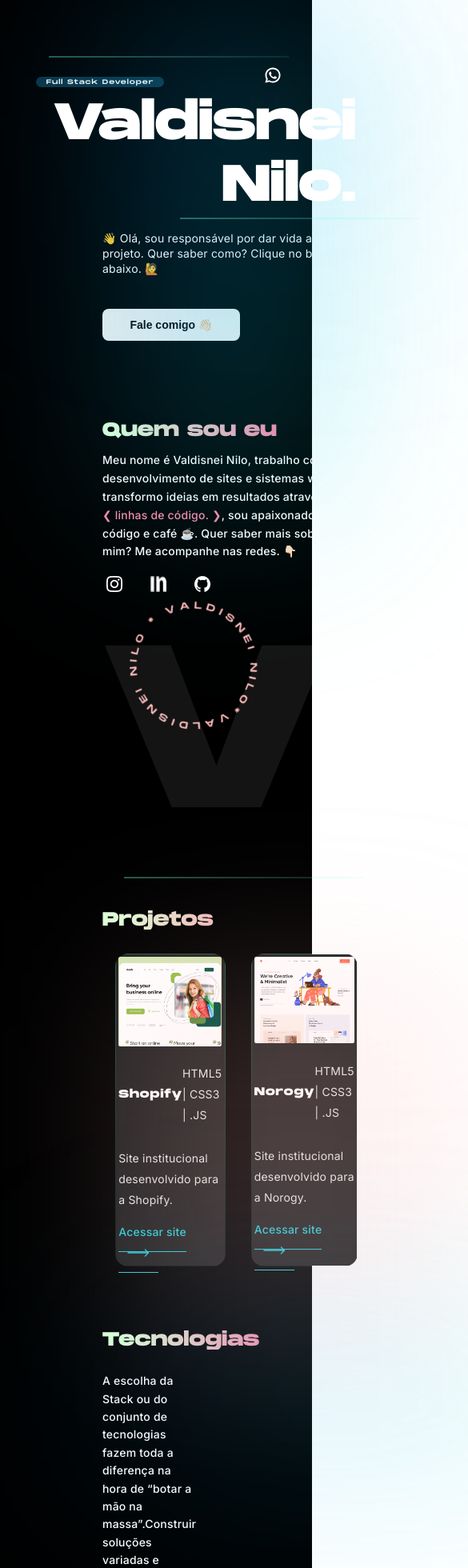
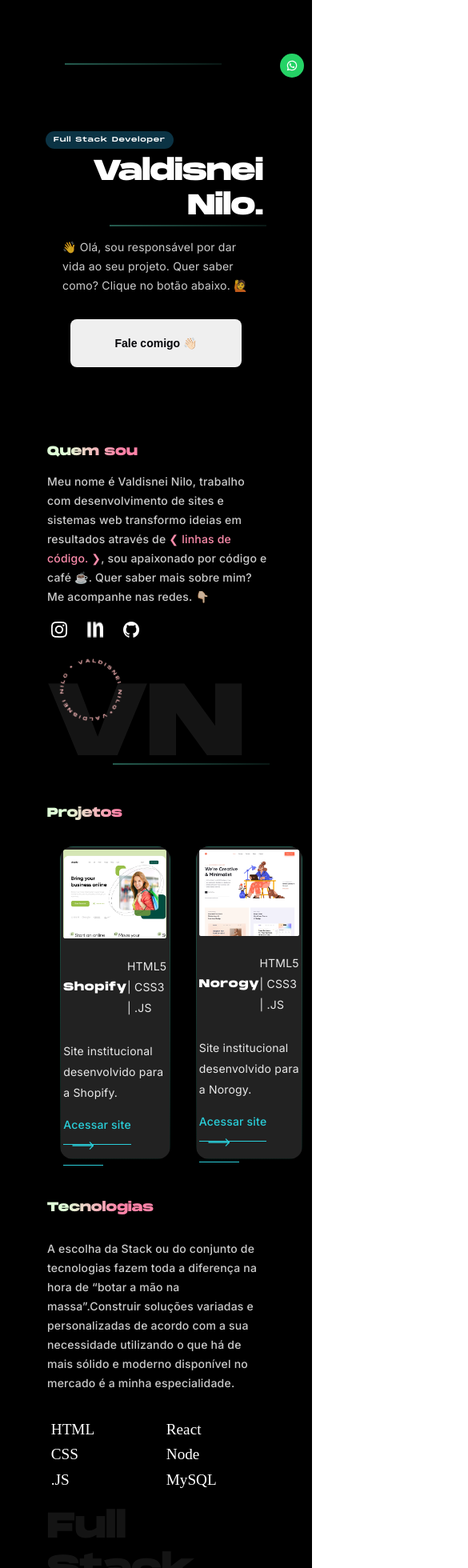
Before and after one commit to valdisneinilo/valdisnei, a Next.js app: page / in a window 390 px wide. Shown: the top 1960 px of the page at 80% size, 585 px wide, since content can reach past the window. Built offline with nearby package versions, Linux system fonts and the light colour scheme.

Commit message:
responsivo smartphone

```diff
--- a/pages/index.js
+++ b/pages/index.js
@@ -67,7 +67,11 @@ export default function Home() {
 
   /* faq inicio*/
   function handleRes(evt){
-    // console.log(evt.target)
+    const remove = document.querySelectorAll(".ativo");
+    let agora = evt.target.innerHTML
+    remove.forEach(item=>{
+      item.classList.remove("ativo")
+    })
     evt.target.nextElementSibling.classList.toggle("ativo");
   }
   /* faq fim*/
@@ -117,10 +121,10 @@ export default function Home() {
         <div className={styles.whatsapp}>
           <a href='https://api.whatsapp.com/send?phone=5563991030921&text=Ol%C3%A1%2C%20preciso%20de%20um%20desenvolvedor%20para%20meu%20projeto%2C%20voc%C3%AA%20est%C3%A1%20dispon%C3%ADvel%3F' target="_blank" rel="noreferrer">
             <Image
-              src="/Vector.svg"
+              src="/Frame.svg"
               alt="Picture of the author"
-              width={20}
-              height={20}
+              width={30}
+              height={30}
             />
           </a>
         </div>
@@ -141,8 +145,6 @@ export default function Home() {
             <div>
               <div className={styles.ellipse1 + ' animaBlur'}></div>
               <div className={styles.ellipse2  + ' animaBlur'}></div>
-
-
               <h2>Full Stack Developer</h2>
               <h1 className="animaNome">Valdisnei Nilo.</h1>
               <div className={styles.linha1 + ' animaLeft'}></div>
@@ -157,7 +159,7 @@ export default function Home() {
 
           <div className={styles.quemSou} id="chamadaContato">
             <div className={styles.quemSouTexto}>
-              <h2 className={styles.subtitulo}>Quem sou eu</h2>
+              <h2 className={styles.subtitulo}>Quem sou</h2>
               <p>
                 Meu nome é Valdisnei Nilo, trabalho com desenvolvimento de sites e sistemas web transformo ideias em resultados através de <span id="mono"> &#10094; linhas de código. &#10095;</span>, sou apaixonado por código e café ☕.
                 Quer saber mais sobre mim? Me acompanhe nas redes. 👇🏻
@@ -300,7 +302,7 @@ export default function Home() {
                 <div className={styles.contPerunta} >
                   <div>
                     <dt onClick={handleRes} >Por que me contratar?</dt>
-                    <dd className="ativo " id="resposta"> <span className={styles.risco}> Por que preciso de dinheiro</span> kkk🤣. Desenvolvo sites e sistemas 100% profissionais e personnalizados, construo todo seu projeto do absoluto zero e de acordo com sua necessidade.</dd>
+                    <dd  data-menu='resposta' className="ativo"> <span className={styles.risco}> Por que preciso de dinheiro</span> kkk🤣. Desenvolvo sites e sistemas 100% profissionais e personnalizados, construo todo seu projeto do absoluto zero e de acordo com sua necessidade.</dd>
                   </div>
                   <span className={styles.sinal}>+</span>
                 </div>
@@ -308,8 +310,8 @@ export default function Home() {
 
                 <div className={styles.contPerunta}>
                   <div>
-                    <dt onClick={handleRes}>Posso parcelar o pagamento?</dt>
-                    <dd className="ativo">Sim! Você pode parcelar no cartão de crédito.</dd>
+                    <dt onClick={handleRes} >Posso parcelar o pagamento?</dt>
+                    <dd  data-menu='resposta'>Sim! Você pode parcelar no cartão de crédito.</dd>
                   </div>
                   <span className={styles.sinal}>+</span>
                 </div>
@@ -317,8 +319,8 @@ export default function Home() {
 
                 <div className={styles.contPerunta}>
                   <div>
-                    <dt onClick={handleRes}>Você cria E-commerce? (Loja Virtual)</dt>
-                    <dd className="ativo"> Sim! desenvolvo lojas virtuais de qualidade e 100% personalizadas.</dd>
+                    <dt onClick={handleRes} >Você cria E-commerce? (Loja Virtual)</dt>
+                    <dd data-menu='resposta'> Sim! desenvolvo lojas virtuais de qualidade e 100% personalizadas.</dd>
                   </div>
                   <span className={styles.sinal}>+</span>
                 </div>
@@ -326,8 +328,8 @@ export default function Home() {
 
                 <div className={styles.contPerunta}>
                   <div>
-                    <dt onClick={handleRes}>Preciso de uma API para meu projeto, você desenvolve?</dt>
-                    <dd className="ativo"> Sim! desenvolvo Rest API em Node.js.</dd>
+                    <dt onClick={handleRes} >Preciso de uma API para meu projeto, você desenvolve?</dt>
+                    <dd  data-menu='resposta'> Sim! desenvolvo Rest API em Node.js.</dd>
                   </div>
                   <span className={styles.sinal}>+</span>
                 </div>
@@ -337,8 +339,8 @@ export default function Home() {
 
                 <div className={styles.contPerunta}>
                   <div>
-                    <dt onClick={handleRes}>Você cria landing page?</dt>
-                    <dd className="ativo"> Sim! desenvolvo landing pages voltadas diretamente para altas conversões.</dd>
+                    <dt onClick={handleRes} >Você cria landing page?</dt>
+                    <dd  data-menu='resposta'> Sim! desenvolvo landing pages voltadas diretamente para altas conversões.</dd>
                   </div>
                   <span className={styles.sinal}>+</span>
                 </div>
@@ -346,8 +348,8 @@ export default function Home() {
 
                 <div className={styles.contPerunta}>
                   <div>
-                    <dt onClick={handleRes}>Preciso de um site para minha empresa, você cria sites institucionais?</dt>
-                    <dd className="ativo"> Sim! desenvolvo seu site, com a idente visual de sua empresa.</dd>
+                    <dt onClick={handleRes} >Preciso de um site para minha empresa, você cria sites institucionais?</dt>
+                    <dd  data-menu='resposta'> Sim! desenvolvo seu site, com a idente visual de sua empresa.</dd>
                   </div>
                   <span className={styles.sinal}>+</span>
                 </div>
@@ -355,8 +357,8 @@ export default function Home() {
 
                 <div className={styles.contPerunta}>
                   <div>
-                    <dt onClick={handleRes}>Na contratação do serviço está incluso domínio e hospedagem?</dt>
-                    <dd className="ativo">Não, é necessário que o cliente já possua domínio e hospedagem. Caso cliente não possua, irei auxiliá-lo.</dd>
+                    <dt onClick={handleRes} >Na contratação do serviço está incluso domínio e hospedagem?</dt>
+                    <dd data-menu='resposta'>Não, é necessário que o cliente já possua domínio e hospedagem. Caso cliente não possua, irei auxiliá-lo.</dd>
                   </div>
                   <span className={styles.sinal}>+</span>
                 </div>
@@ -374,7 +376,7 @@ export default function Home() {
 
         <div className={styles.textForm}>
           <h2 className={styles.subtitulo}>Vamos iniciar um projeto?</h2>
-          <p>Vamos dar vida  ás suas ideias, para isso é só peencher o formulário para conversarmos sobre o que podemos construir e elevar juntos.</p>
+          <p>Vamos dar vida  ás suas ideias, para basta só peencher o formulário para conversarmos sobre o que podemos construir e elevar juntos.</p>
         </div>
         <div className={styles.containerformulario}>
           <div className={styles.duvida}>
@@ -456,7 +458,7 @@ export default function Home() {
       </section>
 
       <footer className={styles.footer}>
-        <p>Developed by <span>Valdisnei Nilo</span></p>
+        <p className={styles.developer}>Developed by <span>Valdisnei Nilo</span></p>
         <p> Copyright © 2021 Todos os direitos reservados Valdisnei Nilo</p>
         <p>Design by <span>DECO</span> </p>
       </footer>
--- a/styles/Home.module.css
+++ b/styles/Home.module.css
@@ -11,7 +11,7 @@
 
 .whatsapp{
 	position: fixed;
-	top: 10%;
+	top: 4.1875rem;
 	right: 10%;
 	z-index: 100;
 
@@ -466,6 +466,9 @@
 	line-height: 26px;
 	letter-spacing: 0.2px;
 	color: rgba(255, 255, 255, 0.8);
+  display: none;
+  opacity: 0;
+	transition: 1s;
 }
 
 .linhaFaq {
@@ -904,15 +907,29 @@
 
 /* **************************************************************************************************************************************************************************************************************** */
 
-/* RESPONSIVO TABLET */
+/* RESPONSIVO SMARTPHONE */
 
 @media (max-width: 750px) {
 
+	.main {
+		padding: 1rem 3rem;
+		width: 100%;
+	}
+
+
+	.whatsapp{
+		position: fixed;
+		top: 4.1875rem;
+		right: .6375rem;
+		z-index: 100;
+	}
+
+
 	.menuButton{
-		color:#fff;
+		color:#7B83CA;
 		display: block;
 		position: fixed;
-		left: .9375rem;
+		left: .6375rem;
 		top: 4.1875rem;
 		border: none;
 		cursor: pointer;
@@ -921,6 +938,7 @@
 		background: none;
 		font-size: 1.5rem;
 		font-weight: normal;
+
 	}
 
 	.header ul{
@@ -944,5 +962,441 @@
 	}
 
 
+	.subtitulo{
+		font-size: 1.01rem;
+		background-clip: border-box;
+		-webkit-background-clip: text;
+		-webkit-text-fill-color: transparent;
+		margin-bottom: 0.875rem;
+		background: linear-gradient(92.33deg, #DFFFD7 10.39%, #FF82A7 40.67%);
+		background-clip: border-box;
+		-webkit-background-clip: text;
+		-webkit-text-fill-color: transparent;
+	}
 
+
+	.ellipse1{
+		display: none;
+		position: absolute;
+		width: 35.9375rem;
+		height: 38.75rem;
+		left: 10%;
+		top: 0;
+		background: linear-gradient(292.39deg, rgba(13, 251, 208, 0.2) -16.4%, rgba(13, 165, 251, 0.2) 73.45%);
+		filter: blur(7.375rem);
+
+	}
+
+	.ellipse2{
+		display: none;
+
+		position: absolute;
+		width: 25.9375rem;
+		height: 38.75rem;
+		left: 60%;
+		top: 50%;
+		background: linear-gradient(292.39deg, rgba(13, 251, 208, 0.2) -16.4%, rgba(13, 165, 251, 0.2) 73.45%);
+		filter: blur(9.375rem);
+	}
+
+	.ellipse3{
+		display: none;
+
+		position: absolute;
+		width: 25.9375rem;
+		height: 28.75rem;
+		left: 40%;
+		top: 20%;
+		background: rgba(255, 185, 186, 0.2);
+		filter: blur(6.25rem);
+	}
+
+	.ellipse{
+		display: none;
+
+		position: absolute;
+		width: 35.9375rem;
+		height: 28.75rem;
+		left: 38%;
+		top: 0;
+		background: linear-gradient(292.39deg, rgba(13, 251, 208, 0.2) -16.4%, rgba(13, 165, 251, 0.2) 73.45%);
+		filter: blur(8.375rem);
+	}
+
+
+	.home{
+		width: 17rem;
+	}
+
+
+
+	.tituloContainer{
+		display: flex;
+		justify-content: center;
+		align-items: center;
+		flex: 1;
+		position: relative;
+		width: 100%;
+	}
+
+
+	.tituloContainer h2{
+		margin-top: 9.25rem;
+		font-size: 0.525rem;
+		line-height: 0.875rem;
+		letter-spacing: 1px;
+		padding: 0.2rem;
+		max-width: 10rem;
+	}
+
+	.tituloContainer h1{
+		max-width: 17rem;
+		font-size: 2.25rem;
+		text-align: right;
+		margin: 0;
+	}
+
+	.linha1{
+		width: 12.25rem;
+		margin-left: 1.5rem;
+	}
+
+	.linha2{
+		width: 12.25rem;
+		margin-left: 5rem;
+	}
+
+	.chamadaContato{
+		font-family: 'Inter', sans-serif;
+		font-style: normal;
+		display: flex;
+		flex-direction: column;
+		align-items: center;
+	}
+
+	.chamadaContato p{
+		width: 14.625rem;
+		font-size: .875rem;
+		line-height: 1.5rem;
+		align-self: center;
+		color: rgba(255, 255, 255, 0.8);
+
+	}
+
+	.chamadaContato button{
+		font-size: .875rem;
+		line-height: 1.0625rem;
+		width: 13.375rem;
+		height: 3.75rem;
+		margin-top: 1rem;
+		margin-bottom: 4.9375rem;
+	}
+
+	.quemSou{
+		display: flex;
+		justify-content: space-between;
+		flex-wrap: wrap;
+	}
+
+
+	.quemSouTexto p {
+		max-width: 17.5rem;
+		font-size: .875rem;
+		line-height: 1.5rem;
+		color: rgba(255, 255, 255, 0.8);
+
+	}
+
+	.redes{
+		max-width: 10rem;
+	}
+
+	.redes div{
+		padding: .3125rem ;
+		margin-right: .9375rem;
+		cursor: pointer;
+	}
+
+	.textoCirculo{
+		position: relative;
+		left: 1rem;
+		width: 5rem;
+		margin-top: 1rem;
+	}
+
+	.nomeArte{
+		font-size: 8rem;
+		line-height: 0;
+	}
+
+	.linha3{
+		margin-top: 3rem;
+		width: 12.25rem;
+		margin-left: 30%;
+		margin-bottom: 3rem;
+	}
+	/*
+
+	.projetos{
+		display: none;
+	}
+
+	.containerProj{
+		display: flex;
+		justify-content: space-evenly;
+		position: relative;
+
+	}
+
+	.ProjetosCont{
+		width: 18.75rem;
+		height: auto;
+		background: #100D18;
+		border-radius: 8px;
+		margin-top: 1rem;
+		border-radius: 1rem;
+		background: linear-gradient(#222, #222),
+		linear-gradient(to bottom, rgba(103, 255, 219, 0.41) -20.44%, rgba(0, 0, 0, 0) 134.61%);
+		background-origin: padding-box, border-box;
+		background-repeat: no-repeat;
+		border: 1px solid transparent;
+		margin-left: 1rem;
+		margin-right: 1rem;
+	}
+
+	.imgProjeto{
+		margin: 25px 45px;
+	}
+
+	.textoProjeto{
+		margin: 25px 45px;
+	}
+
+	.textoProjeto div{
+		display: flex;
+		justify-content: space-between;
+		align-items: center;
+	}
+
+	.textoProjeto h3{
+		font-family: Monument800;
+		font-style: normal;
+		font-weight: 800;
+		font-size: 16px;
+		line-height: 24px;
+		letter-spacing: 1px;
+	}
+
+	.textoProjeto p {
+
+		font-family: Inter;
+		font-style: normal;
+		font-weight: 400;
+		font-size: 1rem;
+		line-height: 26px;
+		letter-spacing: 0.2px;
+		color: rgba(255, 255, 255, 0.9);
+	}
+
+	.textoProjeto a{
+		font-family: Inter;
+		font-style: normal;
+		font-weight: 500;
+		font-size: 14px;
+		line-height: 26px;
+		letter-spacing: 0.2px;
+		color: #2ACFDA;
+		padding-bottom: 1rem;
+		border-bottom: 1px solid;
+
+	} */
+
+	.tecnologias{
+		margin-top: 3rem;
+		position: relative;
+
+	}
+
+	.tecnologiasDiv{
+		display: flex;
+	}
+
+	.tecnologias p{
+		margin-right: 0;
+		max-width: 17.5rem;
+		font-size: .875rem;
+		line-height: 1.5rem;
+		color: rgba(255, 255, 255, 0.8);
+	}
+
+	.listaTec{
+		text-align: left;
+		width: 100%;
+		-webkit-column-count: 2;
+		-moz-column-count: 2;
+		column-count: 2;
+		padding: 0;
+	}
+
+	.listaTec li{
+		padding: .3rem;
+		font-size: 1.2rem;
+	}
+
+	.nomeArte2{
+		width: 18rem;
+		font-size: 2.8rem;
+		opacity: .08;
+		text-align: left;
+
+	}
+
+	.linha4{
+		margin-top: .625rem;
+		width: 12.5rem;
+		margin-left: 30%;
+		margin-bottom: 3rem;
+	}
+
+	.faq > div{
+		display: flex;
+		flex-wrap: wrap;
+	}
+
+	.faq p {
+		margin-right: 0;
+		max-width: 17.5rem;
+		font-size: .875rem;
+		line-height: 1.5rem;
+		color: rgba(255, 255, 255, 0.8);
+	}
+
+
+	.contPerunta div{
+		max-width: 15.75rem;
+	}
+
+	.faqPerguntas dt{
+		font-size: .875rem;
+		line-height: 1.4rem;
+		color: rgba(255, 255, 255, 0.8);
+	}
+
+	.faqPerguntas dt::before{
+		margin-right: .5rem;
+	}
+
+	.faqPerguntas dd {
+		width: 17rem;
+		font-size: .875rem;
+		line-height: 1.4rem;
+		color: rgba(255, 255, 255, 0.8);
+		margin-left: 0;
+		padding-left: 1rem;
+		margin-top: .675rem;
+	}
+
+	.linhaFaq {
+		width: 90%;
+		height: 0px;
+		border: 1px solid #2E2E2E;
+		margin-top: 17px;
+		margin-bottom: 15px;
+	}
+
+	.sinal{
+		font-size: 1.2rem;
+	}
+
+	.risco{
+		text-decoration: line-through;
+	}
+
+	.formCont{
+		flex-direction: column;
+		max-width: 100%;
+		margin: 0 auto;
+		padding: 1rem 3rem;
+	}
+
+	.textForm{
+		max-width: 17rem;
+	}
+
+	.containerformulario{
+		max-width: 17rem;
+	}
+
+
+	.textForm h2 {
+		max-width: 17.75rem;
+		font-size: 2.5rem;
+		line-height: 3rem;
+		letter-spacing: .2px;
+	}
+
+	.textForm p{
+		text-align: left;
+		max-width: 17rem;
+		font-size: .875rem;
+		line-height: 1.5rem;
+	}
+
+	.formulario{
+		margin-top: 2rem;
+	}
+
+	.formulario input, .formulario select{
+		font-size: .875rem;
+		line-height: 1.5rem;
+		max-width: 17rem;
+		padding-left: 0;
+	}
+
+	.formulario button {
+		width: 13.375rem;
+		height: 3.75rem;
+		margin-bottom: 1rem;
+	}
+
+	.contatos>p{
+		display: none;
+	}
+
+	.contatos div{
+		display: none;
+	}
+
+	.footer{
+		display: flex;
+		max-width: 17rem;
+		flex-direction: column;
+	}
+
+	.footer p{
+		font-size: 12px;
+		line-height: 21px;
+		padding: .3rem;
+		max-width: 18.75rem;
+		text-align: center;
+		margin: 0;
+	}
+
+	.developer{
+		order: 1;
+	}
 }
+
+@media (max-width:350px){
+	.main{
+		padding: 1rem;
+	}
+	.formCont{
+		padding: 1rem;
+	}
+
+	.nomeArte2{
+		width: 17rem;
+		font-size: 2.5rem;
+	}
+}
--- a/styles/globals.css
+++ b/styles/globals.css
@@ -40,11 +40,22 @@ font-family: Monument800;
 font-family: Monument400;
 */
 
-.ativo{
-  transition: 1s;
-  display: none;
+.ativo {
+  display: block !important;
   opacity: 0;
+  animation: ativo 1s forwards;
 }
+
+@keyframes ativo {
+  to {
+    opacity: 1;
+    background-color: rgb(51, 51, 51);
+    border-radius: .5rem;
+    transform: initial;
+  }
+}
+
+
 
 
 
@@ -101,6 +112,7 @@ font-family: Monument400;
 .active{
   transition: 1s;
   transform: rotate(90deg);
+  color: #fff !important;
 }
 
 .menuDisplay{
```
Also changed, not shown: js/menu-mobile.js (deleted, +0 -21 lines), js/outsideclick.js (deleted, +0 -20 lines), public/Frame.svg (added).
